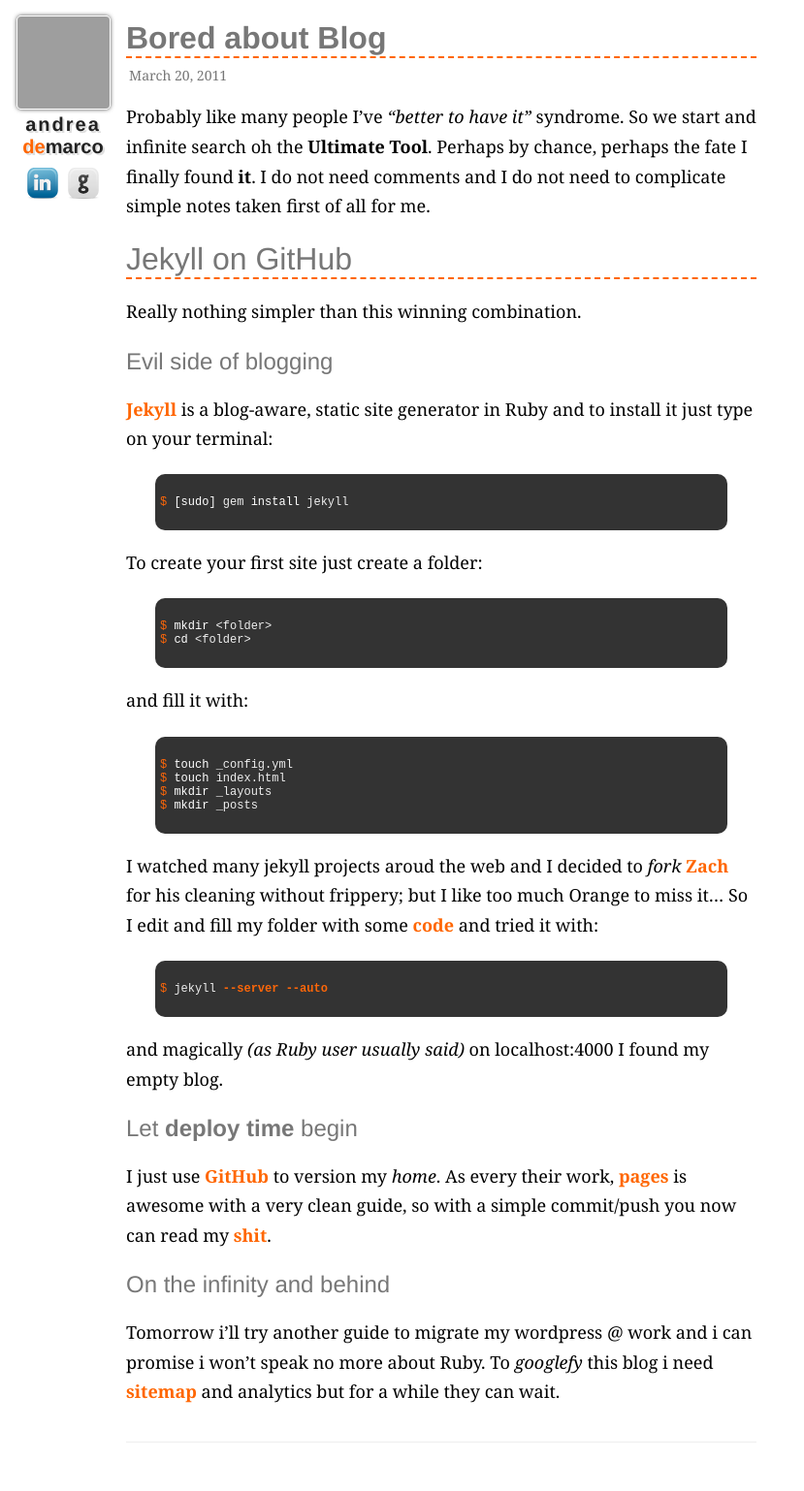
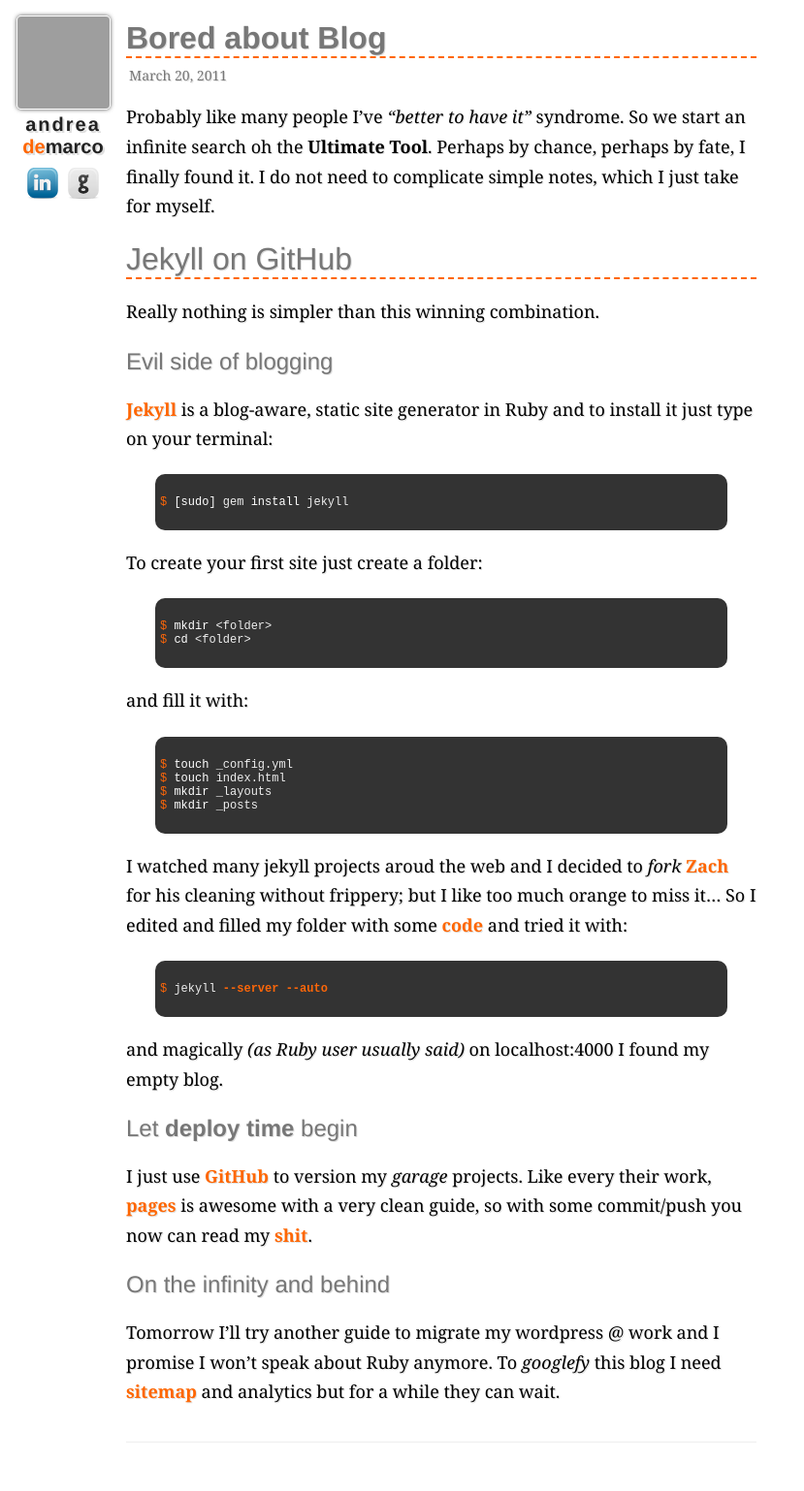
Before and after one commit to z4r/z4r.github.com, a Jekyll site: the page built from _posts/2011-03-20-bored-about-blog.markdown, in a window 1280 px wide. Shown: the whole page at 97% size, without its empty margins (0-829 px from the left). Built offline with Jekyll 4.4.1, drawn with Linux system fonts in a browser that asks for light colours; Markdown is read by kramdown in place of the engine named in the settings; grey boxes are pictures that could not be loaded.

Commit message:
Shadows and Syntax

```diff
--- a/_posts/2011-03-20-bored-about-blog.markdown
+++ b/_posts/2011-03-20-bored-about-blog.markdown
@@ -4,13 +4,13 @@
 ---
 
 Probably like many people I've *"better to have it"* syndrome.
-So we start and infinite search oh the **Ultimate Tool**.
-Perhaps by chance, perhaps the fate I finally found **it**.
-I do not need comments and I do not need to complicate simple notes taken first of all for me.
+So we start an infinite search oh the **Ultimate Tool**.
+Perhaps by chance, perhaps by fate, I finally found it.
+I do not need to complicate simple notes, which I just take for myself.
 
 #Jekyll on GitHub
 
-Really nothing simpler than this winning combination.
+Really nothing is simpler than this winning combination.
 
 ##Evil side of blogging
 
@@ -30,8 +30,8 @@
 $ mkdir _layouts
 $ mkdir _posts
 {% endhighlight %}
-I watched many jekyll projects aroud the web and I decided to *fork* [Zach] for his cleaning without frippery; but I like too much Orange to miss it...
-So I edit and fill my folder with some [code] and tried it with:
+I watched many jekyll projects aroud the web and I decided to *fork* [Zach] for his cleaning without frippery; but I like too much orange to miss it...
+So I edited and filled my folder with some [code] and tried it with:
 {% highlight bash %}
 $ jekyll --server --auto
 {% endhighlight %}
@@ -39,11 +39,11 @@
 
 ##Let **deploy time** begin
 
-I just use [GitHub] to version my *home*. As every their work, [pages] is awesome with a very clean guide, so with a simple commit/push you now can read my [shit].
+I just use [GitHub] to version my *garage* projects. Like every their work, [pages] is awesome with a very clean guide, so with some commit/push you now can read my [shit].
 
 ##On the infinity and behind
-Tomorrow i'll try another guide to migrate my wordpress @ work and i can promise i won't speak no more about Ruby.
-To *googlefy* this blog i need [sitemap] and analytics but for a while they can wait.
+Tomorrow I'll try another guide to migrate my wordpress @ work and I promise I won't speak about Ruby anymore.
+To *googlefy* this blog I need [sitemap] and analytics but for a while they can wait.
 
 [Jekyll]: http://github.com/mojombo/jekyll
 [Zach]: http://zachholman.com/
--- a/css/styles.css
+++ b/css/styles.css
@@ -1,4 +1,5 @@
 body{
+  text-shadow: 1px 1px 0 rgba(200, 200, 200, 0.6);
   font-family: Georgia, serif;
   margin: 0;
   -webkit-font-smoothing: antialiased;
@@ -44,7 +45,6 @@
   margin: 0;
   color: #222;
   border-bottom: 2px dashed #eee;
-  text-shadow: 1px 1px 0 rgba(200, 200, 200, 0.6);
 }
 .related li:hover{
   border-bottom-color: #F60;
```
